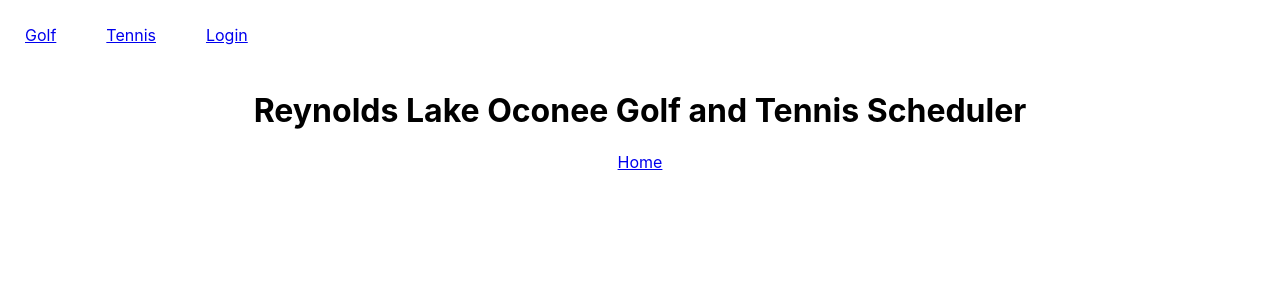
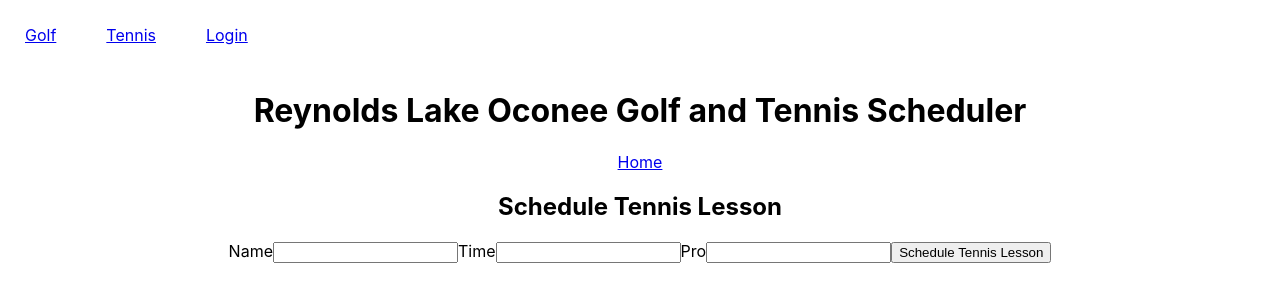
Before and after one commit to jthayden/activity-scheduler, a React (Create React App) app in the folder client/: page /tenniscomplexes/1/tennislessons/new in a window 1280 px wide. Shown: the top 302 px of the page. Built offline with nearby package versions, Linux system fonts and the light colour scheme.

Commit message:
Built out TennisLesson form and single TennisLesson page.  Tested and working!

```diff
--- a/client/src/App.js
+++ b/client/src/App.js
@@ -12,6 +12,8 @@
 import TennisComplex from './components/TennisComplex'
 import CreateCourtBooking from './components/CreateCourtBooking'
 import CourtBooking from './components/CourtBooking'
+import TennisLessonBooking from './components/TennisLessonBooking'
+import CreateTennisLesson from './components/CreateTennisLesson'
 import './App.css'
 
 class App extends Component {
@@ -54,6 +56,8 @@
             <Route exact path='/tenniscomplexes/:id' component={TennisComplex} />
             <Route exact path='/tenniscomplexes/:id/courtbookings/new' component={CreateCourtBooking} />
             <Route exact path='/courtbookings/:id' component={CourtBooking}/>
+            <Route exact path='/tennislessons/:id' component={TennisLessonBooking} />
+            <Route exact path='/tenniscomplexes/:id/tennislessons/new' component={CreateTennisLesson} />
           </Switch>
         </div>
 
--- /dev/null
+++ b/client/src/components/CreateTennisLesson.jsx
@@ -0,0 +1,74 @@
+import React, { Component } from 'react'
+import axios from 'axios'
+import { Redirect } from 'react-router-dom'
+
+export default class CreateTennisLesson extends Component {
+    state = {
+        new_tennis_lesson: {
+            name:'',
+            time:'',
+            pro:'',
+            tennis_complex: this.props.match.params.id
+        },
+        redirectToHome: false
+    }
+
+    handleInputChange = (evt) => {
+        let copiedTennisLesson = {...this.state.new_tennis_lesson}
+        copiedTennisLesson[evt.target.name] = evt.target.value
+        this.setState({ new_tennis_lesson: copiedTennisLesson})
+    }
+
+    handleSubmit = (evt) => {
+        evt.preventDefault()
+        axios.post('/api/v1/tennislessons/', this.state.new_tennis_lesson).then(() => {
+            this.setState({
+                redirectToHome:true
+            })
+        })
+    }
+
+    render() {
+        if(this.state.redirectToHome) {
+            return <Redirect to='/' />
+        }
+
+        return (
+            <div>
+                <h2>Schedule Tennis Lesson</h2>
+                <form onSubmit={this.handleSubmit}>
+                    <div>
+                        <label htmlFor="new-tennis-lesson-name">Name</label>
+                        <input
+                            type="text"
+                            name='name'
+                            id='new-tennis-lesson-name'
+                            onChange={this.handleInputChange}
+                            value={this.state.new_tennis_lesson.name}
+                        />
+                        <label htmlFor="new-tennis-lesson-time">Time</label>
+                        <input
+                            type="text"
+                            name='time'
+                            id='new-tennis-lesson-time'
+                            onChange={this.handleInputChange}
+                            value={this.state.new_tennis_lesson.time}
+                        />
+                        <label htmlFor="new-tennis-lesson-pro">Pro</label>
+                        <input
+                            type="text"
+                            name='pro'
+                            id='new-tennis-lesson-pro'
+                            onChange={this.handleInputChange}
+                            value={this.state.new_tennis_lesson.pro}
+                        />
+                        <input
+                            type="submit"
+                            value='Schedule Tennis Lesson'
+                        />
+                    </div>
+                </form>
+            </div>
+        )
+    }
+}
--- /dev/null
+++ b/client/src/components/TennisLessonBooking.jsx
@@ -0,0 +1,101 @@
+import React, { Component } from 'react'
+import axios from 'axios'
+import { Redirect, Link } from 'react-router-dom'
+
+export default class TennisLessonBooking extends Component {
+    state = {
+        tennis_lesson_booking: {},
+        redirectToHome: false,
+        isEditTennisLessonBookingFormDisplayed: false
+    }
+
+    componentDidMount() {
+        axios.get(`/api/v1/tennislessons/${this.props.match.params.id}/`).then (res => {
+            this.setState({
+                tennis_lesson_booking: res.data
+            })
+        })
+    }
+
+    handleDeleteTennisLessonBooking = () => {
+        axios.delete(`/api/v1/tennislessons/${this.props.match.params.id}/`, this.state.tennis_lesson_booking).then(() => {
+            this.setState({
+                redirectToHome:true
+            })
+        })
+    }
+
+    handleInputChange = (evt) => {
+        let copiedTennisLessonBooking = {...this.state.tennis_lesson_booking}
+        copiedTennisLessonBooking[evt.target.name] = evt.target.value
+        this.setState({
+            tennis_lesson_booking: copiedTennisLessonBooking
+        })
+    }
+
+    handleSubmit = (evt) => {
+        evt.preventDefault()
+        axios.put(`/api/v1/tennislessons/${this.state.tennis_lesson_booking.id}/`, this.state.tennis_lesson_booking).then(() => {
+            this.setState({
+                redirectToHome:true
+            })
+        })
+    }
+
+    toggleEditTennisLessonBookingForm = () => {
+        this.setState({
+            isEditTennisLessonBookingFormDisplayed:true
+        })
+    }
+
+    render() {
+        if(this.state.redirectToHome) {
+            return <Redirect to='/' />
+        }
+
+        return (
+            <div>
+                {this.state.isEditTennisLessonBookingFormDisplayed ?(
+                    <form onSubmit={this.handleSubmit}>
+                        <label htmlFor="tennis-lesson-name">Name</label>
+                        <input
+                            type="text"
+                            name='name'
+                            id='tennis-lesson-name'
+                            onChange={this.handleInputChange}
+                            value={this.state.tennis_lesson_booking.name}
+                        />
+                        <label htmlFor="tennis-lesson-time">Time</label>
+                        <input
+                            type="text"
+                            name='time'
+                            id='tennis-lesson-time'
+                            onChange={this.handleInputChange}
+                            value={this.state.tennis_lesson_booking.time}
+                        />
+                        <label htmlFor="tennis-lesson-pro">Pro</label>
+                        <input
+                            type="text"
+                            name='pro'
+                            id='tennis-lesson-id'
+                            onChange={this.handleInputChange}
+                            value={this.state.tennis_lesson_booking.pro}
+                        />
+                        <input type="submit" value='Update Tennis Lesson'/>
+                    </form>
+                ) : (
+                    <div>
+                        <h5>Name: {this.state.tennis_lesson_booking.name}</h5>
+                        <h5>Time: {this.state.tennis_lesson_booking.time}</h5>
+                        <h5>Pro: {this.state.tennis_lesson_booking.pro}</h5>
+
+                        <button onClick={this.toggleEditTennisLessonBookingForm}>Edit Tennis Lesson</button>
+                        <button onClick={this.handleDeleteTennisLessonBooking}>Delete Tennis Lesson</button>
+                    </div>
+
+                )}
+
+            </div>
+        )
+    }
+}
```
